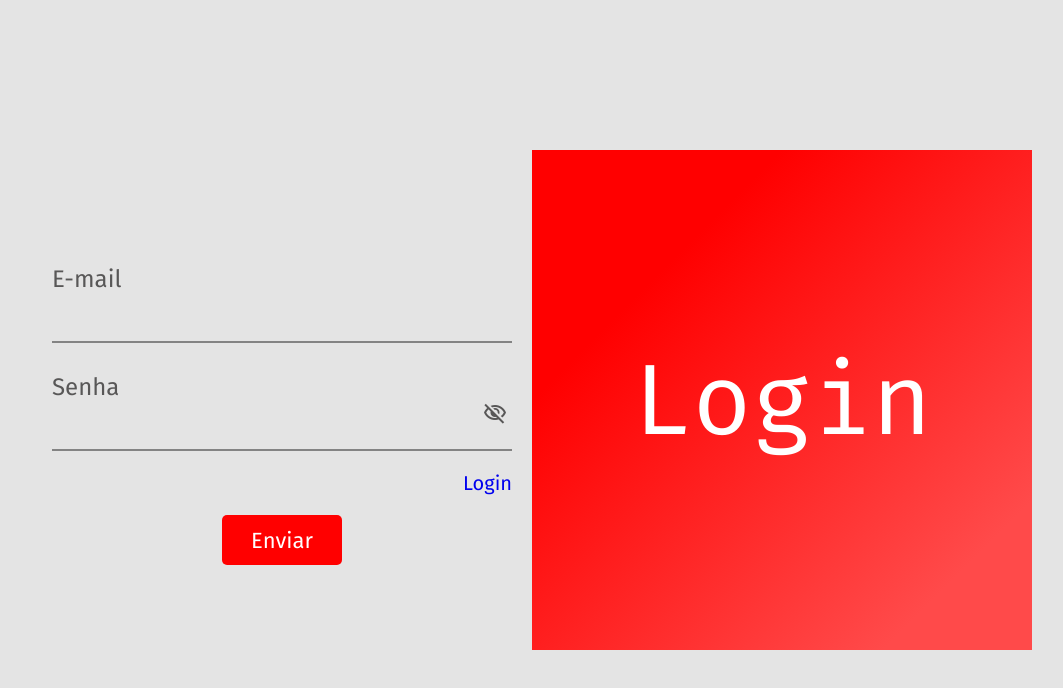
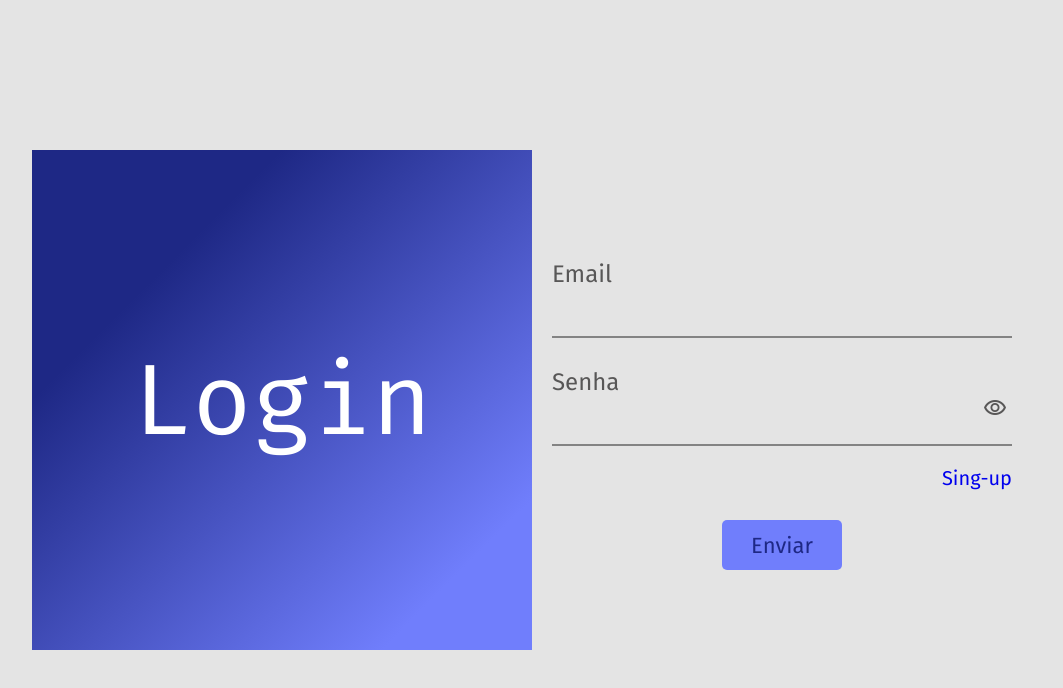
Before and after one commit to Leozinho2831/Form, a plain HTML site: page index.html in a window 1280 px wide. Shown: the whole page, without its empty margins (108-1171 px from the left). Drawn offline with nearby package versions, Linux system fonts and the light colour scheme.

Commit message:
commit: termos off

```diff
--- a/Assets/Sass/_form.scss
+++ b/Assets/Sass/_form.scss
@@ -55,7 +55,7 @@
         display: flex;
         flex-direction: column;
         justify-content: center;
-        padding: $space;
+        padding: 0 $space;
         position: relative;
 
         width: 500px;
@@ -138,9 +138,9 @@
             width: 120px;
             height: 50px;
             align-self: center;
+            margin: 10px 0 0 0;
 
             border-radius: 5px;
-            color: $branco;
             font: {
                 family: $fonte-form;
                 size: 22px;
@@ -150,41 +150,14 @@
         }
 
         .login__enviar{
-            background-color: $dark-blue;
+            background-color: $light-blue;
+            color: $dark-blue;
         }
 
         .sing__enviar{
-            background-color: $dark-red;
+            background-color: $light-red;
+            color: $dark-red;
         }
-    }
-
-    .login__termos{
-        display: flex;
-        align-items: center;
-        justify-content: space-between;
-        gap: $gap;
-
-        div{
-            display: flex;
-            align-items: center;
-            gap: 10px;
-
-            label{
-                margin: 0;
-
-                font: {
-                    family: $fonte-form;
-                    size: 1.2rem;
-                }
-
-                color: $dark-grey;
-            }
-        }
-    }
-
-    .submit{
-        width: 100px;
-        cursor: pointer;
     }
 
     .sing{
--- a/Assets/Sass/_mixins_variáveis.scss
+++ b/Assets/Sass/_mixins_variáveis.scss
@@ -3,8 +3,8 @@ $fonte-title: 'Fira Code', monospace;
 $fonte-form:'Fira Sans', sans-serif;
 
 // cores
-$dark-blue: #202981;
-$light-blue: #6473FF;
+$dark-blue: #1e2885;
+$light-blue: #707efc;
 $blue-link: #0000EE;
 $dark-red: #FF0000;
 $light-red: #FF4A4A;
--- a/index.html
+++ b/index.html
@@ -16,7 +16,7 @@
 <body>
     <main class="main">
         <form action="#" class="main__form">
-            <div class="form__capa sing">
+            <div class="form__capa">
                 <h1>Login</h1>
             </div>
             <section class="form__sing">
@@ -35,18 +35,14 @@
             </section class="visibility">
             <section class="form__login">
                 <label for="Email">Email</label>
-                <input type="email" id="Email" class="form__input">
+                <input type="email" id="Email">
                 <label for="Password">Senha</label>
                 <div>
-                    <input type="password" id="Password" class="form__input">
+                    <input type="password" id="Password" class="form__password">
                     <span class="material-symbols-outlined">visibility</span>
                     <span class="material-symbols-outlined">visibility_off</span>
                 </div>
-                <div class="login__termos">
-                    <div>
-                        <input type="checkbox" id="termos" name="Concordo">
-                        <label for="termos">Termos de Condição</label>
-                    </div>
+                <div>
                     <p>Sing-up</p>
                 </div>
                 <button type="submit" name="enviar" class="login__enviar">Enviar</button>
```
Also changed, not shown: Assets/Sass/style.css, 1 other file.
